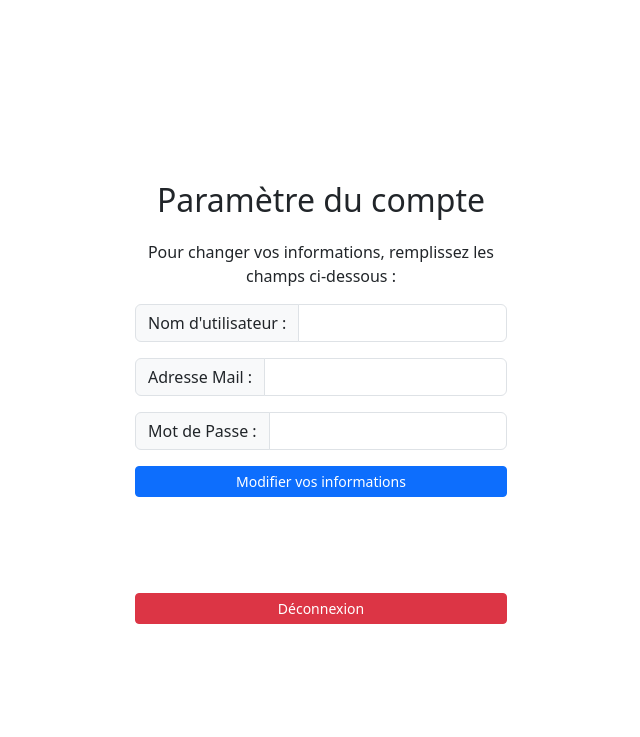
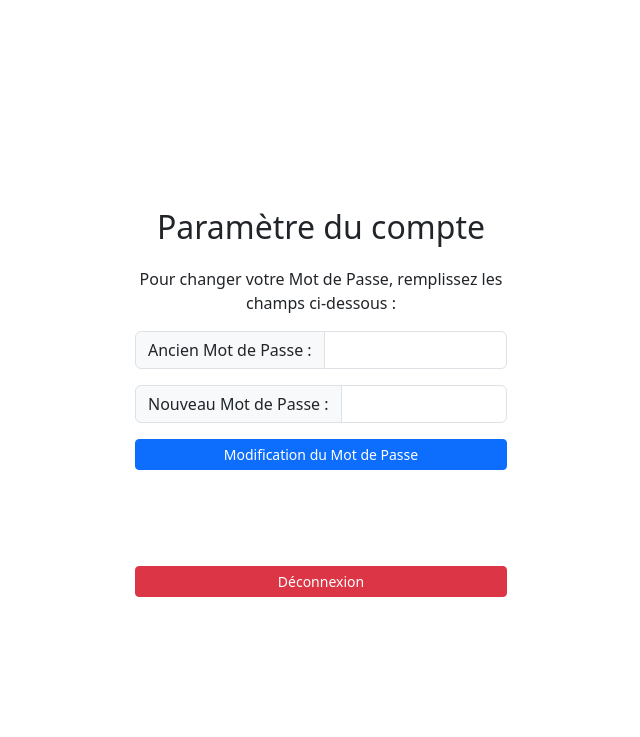
Before and after one commit to LouisMHT/ProjetWeb, a PHP site: the page made by Louis/Page de connexion.php in a window 1280 px wide. Shown: the part 57-794 px from the top of the page, without its empty margins (319-959 px from the left). Run offline with PHP 8.4, Linux system fonts and the light colour scheme; a user stored in the database is signed in.

Commit message:
Modification du mot de passe

```diff
--- a/Louis/Page de connexion.php
+++ b/Louis/Page de connexion.php
@@ -48,21 +48,17 @@ require('header.inc.php')
               </div>
               <div class=\"col d-flex flex-column justify-content-center\">
                 <p class=\"text-center fs-2\">Paramètre du compte</p>
-                <p class=\"text-center\">Pour changer vos informations, remplissez les champs ci-dessous :</p>
-                  <form action=\"login_traitement.php\" method=\"post\" class=\"d-flex flex-column justify-content-center\">
+                <p class=\"text-center\">Pour changer votre Mot de Passe, remplissez les champs ci-dessous :</p>
+                  <form action=\"modif_traitement.php\" method=\"post\" class=\"d-flex flex-column justify-content-center\">
                     <div class=\"input-group mb-3\">
-                      <span class=\"input-group-text\" id=\"Username\">Nom d'utilisateur : </span>
-                      <input name=\"Username\" type=\"text\" class=\"form-control\" aria-label=\"Username\" aria-describedby=\"basic-addon1\">
+                      <span class=\"input-group-text\" id=\"basic-addon1\">Ancien Mot de Passe : </span>
+                      <input name=\"Oldpassword\" type=\"password\" class=\"form-control\" aria-label=\"Oldpassword\" aria-describedby=\"basic-addon1\">
                     </div>
                     <div class=\"input-group mb-3\">
-                            <span class=\"input-group-text\" id=\"basic-addon1\">Adresse Mail : </span>
-                            <input type=\"text\" class=\"form-control\" aria-label=\"Mail\" aria-describedby=\"basic-addon1\">
-                          </div>
-                    <div class=\"input-group mb-3\">
-                      <span class=\"input-group-text\" id=\"Password\">Mot de Passe : </span>
-                      <input name=\"Password\" type=\"password\" class=\"form-control\" aria-label=\"Password\" aria-describedby=\"basic-addon1\">
+                      <span class=\"input-group-text\" id=\"basic-addon1\">Nouveau Mot de Passe : </span>
+                      <input name=\"Newpassword\" type=\"password\" class=\"form-control\" aria-label=\"Newpassword\" aria-describedby=\"basic-addon1\">
                     </div>
-                    <button type=\"submit\" class=\"btn btn-primary btn-sm btn-block\">Modifier vos informations</button>
+                    <button type=\"submit\" class=\"btn btn-primary btn-sm\">Modification du Mot de Passe</button>
                   </form>
                 <br>
                 <br>
--- a/Louis/login_traitement.php
+++ b/Louis/login_traitement.php
@@ -9,13 +9,10 @@ $res=$mysqli->query("SELECT statutUser FROM user WHERE pseudoUser='$username' AN
 $row = $res->fetch_assoc(); //première ligne du résultat
 
 if ($row) {
-    $statutUser = $row['statutUser'];
-    //echo "Statut de l'utilisateur : $statutUser";
 
     session_start();
 
     $_SESSION['Username']= $username;
-
 
     header("Location: index.php");
 } else {
```
Also changed, not shown: Louis/index.php (+1 -6 lines), Louis/modif_traitement.php (added, +19 -0 lines).
